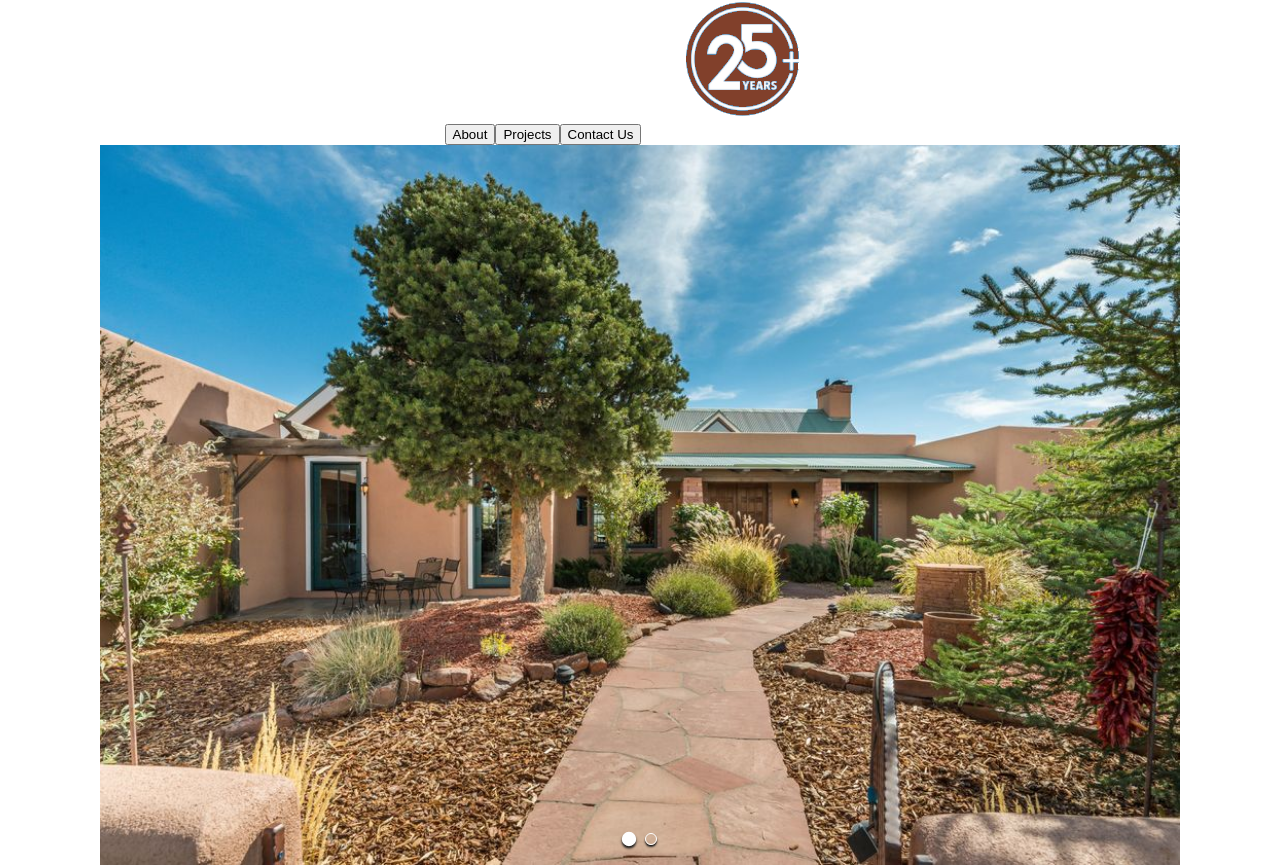
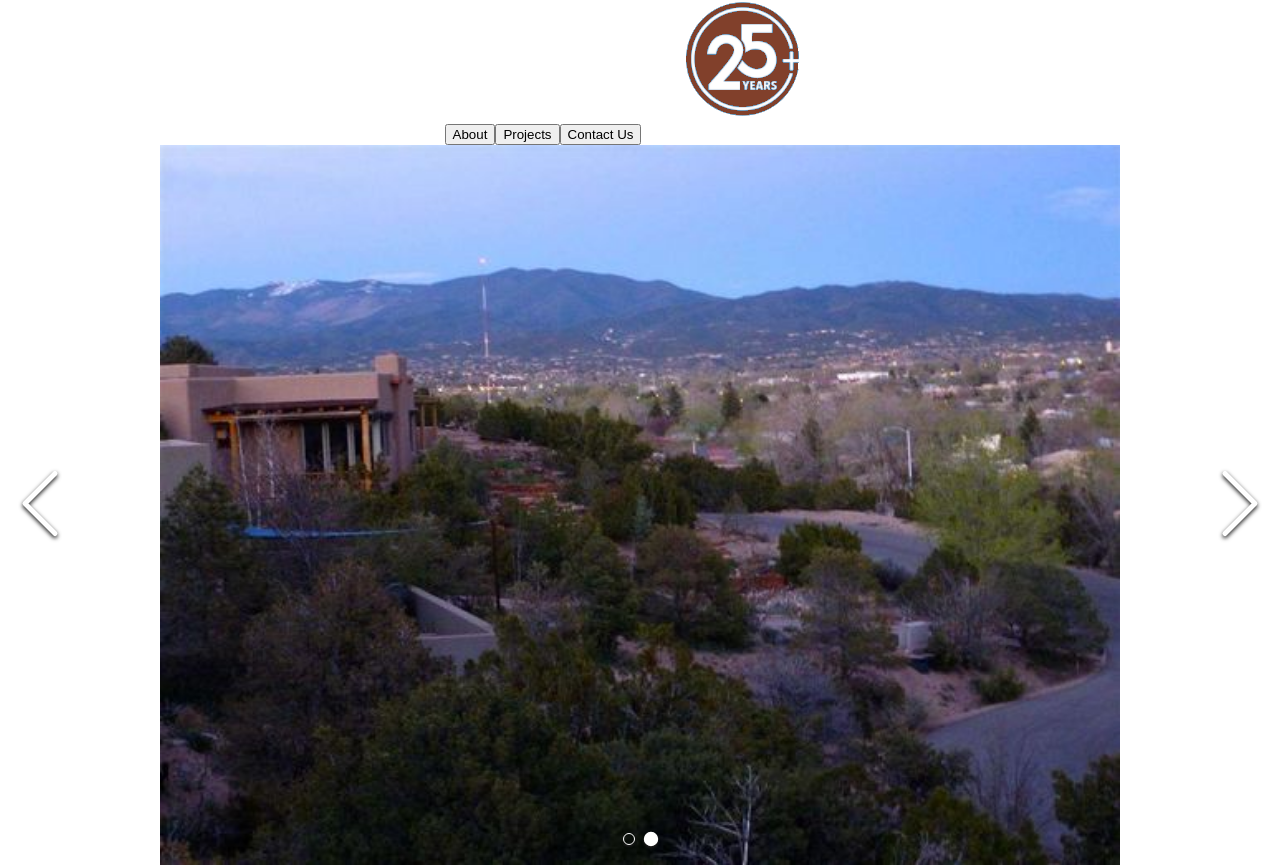
Before and after one commit to N-Gibson/Timberline, a React (Create React App) app: page / in a window 1280 px wide. Shown: the part 601-1466 px from the top of the page. Built offline with nearby package versions, Linux system fonts and the light colour scheme.

Commit message:
Clean up unnecessary props to image gallery

```diff
--- a/src/Components/Home/Home.js
+++ b/src/Components/Home/Home.js
@@ -8,13 +8,12 @@
   constructor() {
     super()
     this.state = {
-      showNav: false,
       showThumbnails: false,
       showFullscreenButton: false,
-      useBrowserFullscreen: true,
       showPlayButton: false,
       showBullets: true,
       autoPlay: true,
+      slideInterval: 5000,
       images: [
         {
           original: venadoFront,
@@ -37,13 +36,12 @@
       <section className="home">
         <ImageGallery
           items={this.state.images}
-          showNav={this.state.showNav}
           showThumbnails={this.state.showThumbnails}
           showFullscreenButton={this.state.showFullscreenButton}
-          useBrowserFullscreen={this.state.useBrowserFullscreen}
           showPlayButton={this.state.showPlayButton}
           showBullets={this.state.showBullets}
           autoPlay={this.state.autoPlay}
+          slideInterval={this.state.slideInterval}
         />
       </section>
     )
```
